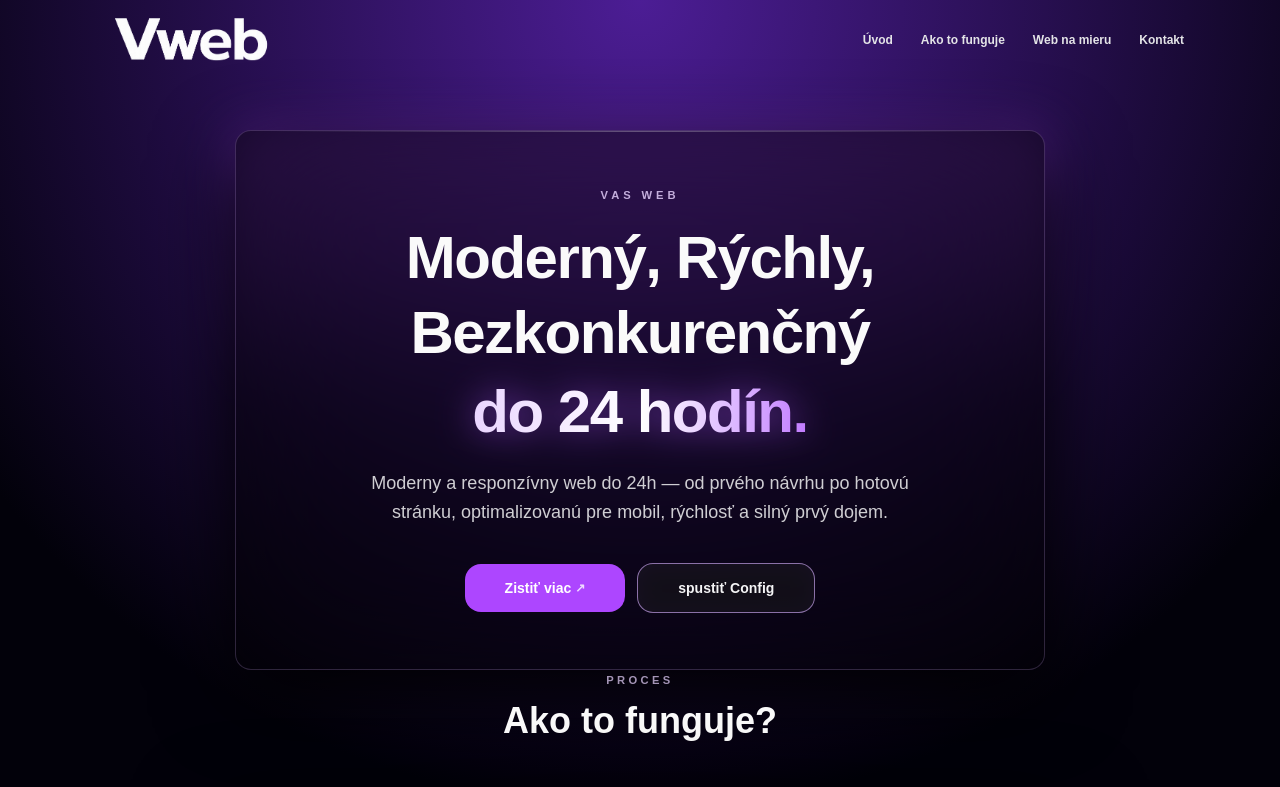
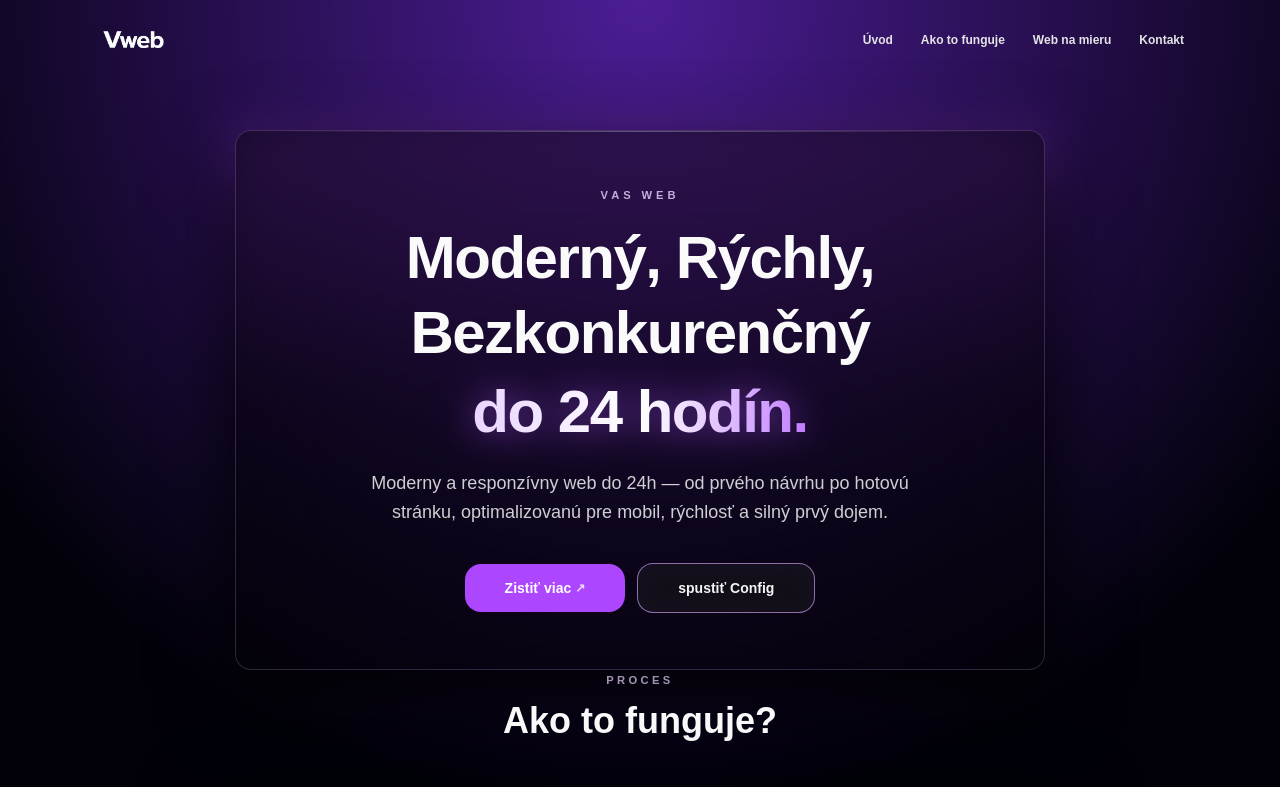
Before and after one commit to jakub-098/vweb, a Next.js app in the folder vweb/: page / in a window 1280 px wide. Shown: the top 787 px of the page. Built offline with nearby package versions, Linux system fonts and the light colour scheme.

Commit message:
logo twweak

```diff
--- a/vweb/app/components/navbar.tsx
+++ b/vweb/app/components/navbar.tsx
@@ -34,8 +34,8 @@ export default function Navbar() {
           <Image
             src="/Logo_White.png"
             alt="Vas Web logo"
-            width={190}
-            height={40}
+            width={75}
+            height={16}
             priority
           />
         </div>
--- a/vweb/app/page.tsx
+++ b/vweb/app/page.tsx
@@ -39,8 +39,8 @@ export default function Home() {
               <Image
                 src="/Logo_White.png"
                 alt="Vas Web logo"
-                width={190}
-                height={40}
+					width={75}
+					height={16}
               />
             </div>
             <nav className="mt-2 flex justify-center gap-4 text-xs text-zinc-400 sm:justify-start sm:text-sm">
```
